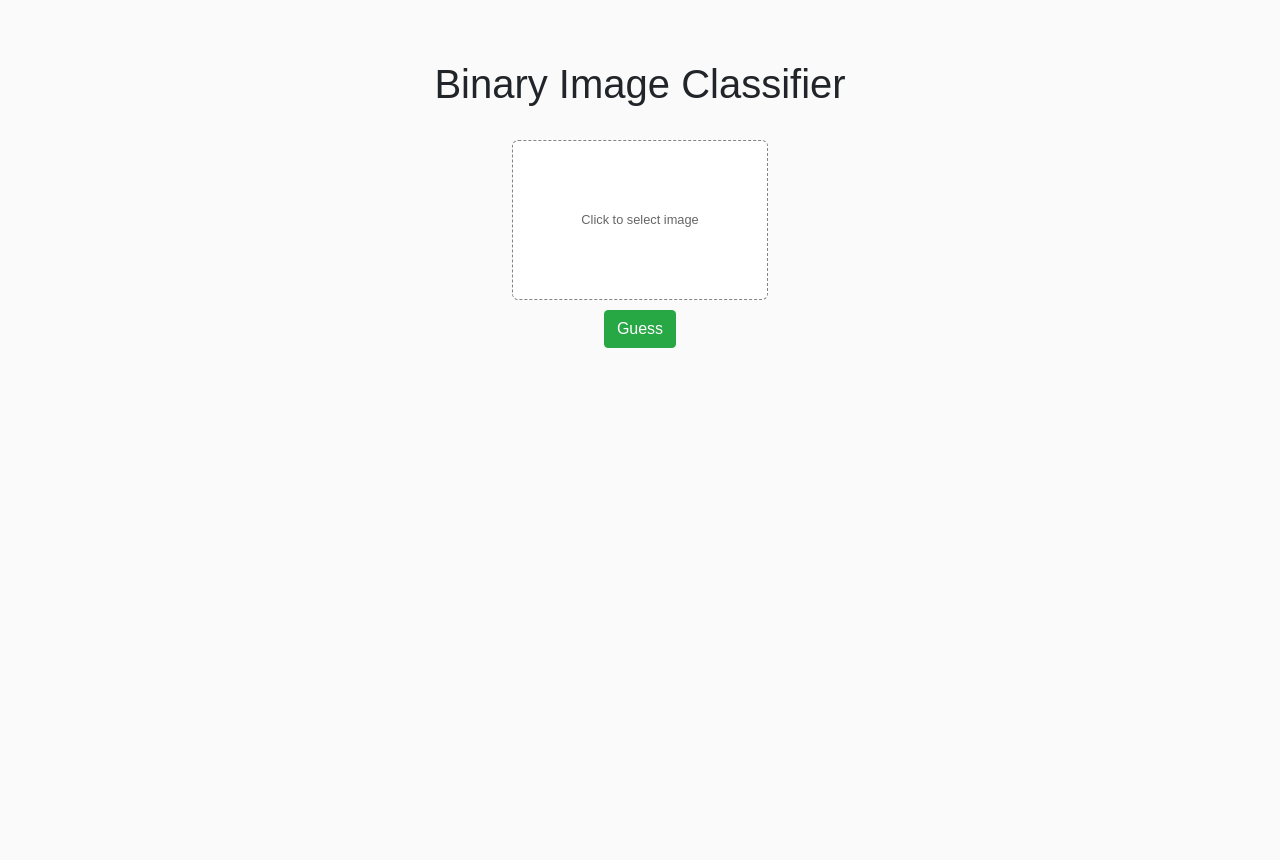
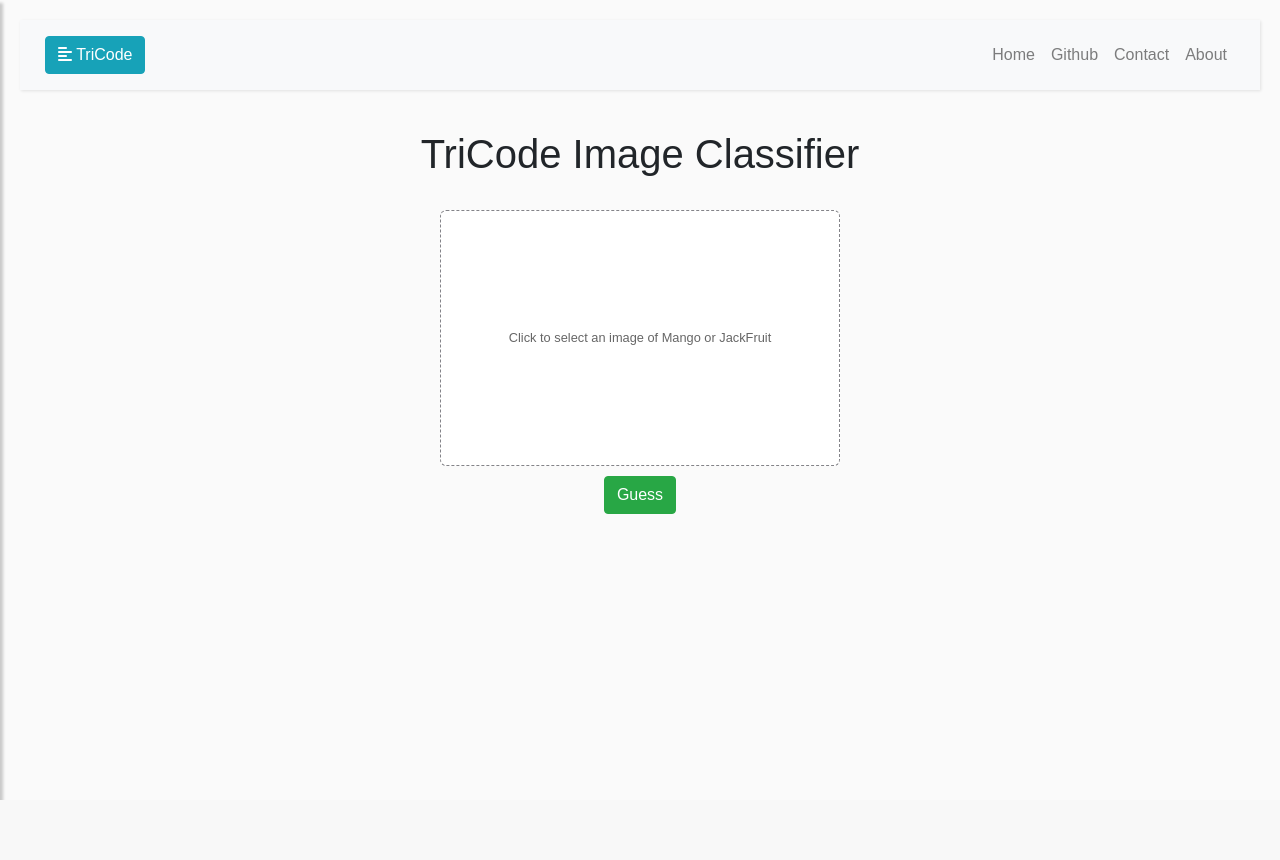
Before and after one commit to Ajmalva/Binary-Image-Classifier, a Flask app: page / in a window 1280 px wide. After the commit the page ends 800 px from the top, so only its background shows below. Run offline with Flask 2, Linux system fonts and the light colour scheme; some libraries are stand-ins or nearby versions.

Commit message:
changed html

```diff
--- a/static/css/style.css
+++ b/static/css/style.css
@@ -283,8 +283,9 @@ a.article:hover {
     font-size: 0.8rem;
     color: #666666;
     cursor: pointer;
-    width: 16rem;
-    height: 10rem;
+    width:100%;
+    max-width:400px;
+    height: 16rem;
     background: #fff;
     border: 0.1rem dashed #838388;
     border-radius: 0.4rem;
@@ -308,8 +309,8 @@ a.article:hover {
   }
 
   .upload-box #image-preview {
-    max-width: 14rem;
-    max-height: 8rem;
+    max-width: 20rem;
+    max-height: 20rem;
     box-shadow: 0 4px 4px 0 rgba(0, 0, 0, 0.2), 0 6px 10px 0 rgba(0, 0, 0, 0.19);
   }
 
--- a/templates/index.html
+++ b/templates/index.html
@@ -8,7 +8,7 @@
     <meta name="description" content="Free Artist Tools by cecilieo.com">
     <meta name="author" content="Shinichi Okada">
 
-    <title>Binary Image Classifier</title>
+    <title>Tricode Image Classifier</title>
     <link rel="icon" href="static/images/fav.ico" sizes="32x32" />
 
     <!-- Bootstrap CSS CDN -->
@@ -62,15 +62,92 @@
 <body>
     <div class="wrapper">
         <!-- Sidebar  -->
+<nav id="sidebar">
+    <div id="dismiss">
+        <i class="fas fa-arrow-left"></i>
+    </div>
 
+    <div class="sidebar-header">
+        <h3>Tricode Image Classifier</h3>
+    </div>
+
+    <ul class="list-unstyled components">
+        <li class="active">
+            <li>
+                <a href="/">Home</a>
+            </li>
+        </li>
+        <li>
+            <a href="#pageSubmenu" data-toggle="collapse" aria-expanded="false">Pages</a>
+            <ul class="collapse list-unstyled" id="pageSubmenu">
+                <li>
+                    <a href="https://github.com/Ajmalva/TriCode-Fruits-image-classifier">Github</a>
+                </li>
+                <li>
+                    <a href="https://www.linkedin.com/company/tinkerhub/?originalSubdomain=in">TinkerHub</a>
+                </li>
+            </ul>
+        </li>
+        <li class="active">
+            <a href="#homeSubmenu" data-toggle="collapse" aria-expanded="false">Contact</a>
+            <ul class="collapse list-unstyled" id="homeSubmenu">
+                <li>
+                    <a href="https://github.com/Ajmalva">Ajmal VA</a>
+                </li>
+                <li>
+                    <a href="https://github.com/A-L-V-I-N">Alvin Antony</a>
+                </li>
+                <li>
+                    <a href="https://github.com/smile-10">Ancy Paul</a>
+                </li>
+            </ul>
+        </li>
+        <li>
+            <a href="/about">About</a>
+        </li>
+    </ul>
+</nav>
+        <!-- Page Content  -->
+        <div id="content">
+            <nav class="navbar navbar-expand-lg navbar-light bg-light">
+                <div class="container-fluid">
+
+                    <button type="button" id="sidebarCollapse" class="btn btn-info">
+                        <i class="fas fa-align-left"></i>
+                        <span>TriCode</span>
+                    </button>
+                    <button class="btn btn-dark d-inline-block d-lg-none ml-auto" type="button" data-toggle="collapse"
+                        data-target="#navbarSupportedContent" aria-controls="navbarSupportedContent" aria-expanded="false"
+                        aria-label="Toggle navigation">
+                        <i class="fas fa-align-justify"></i>
+                    </button>
+
+                    <div class="collapse navbar-collapse" id="navbarSupportedContent">
+                        <ul class="nav navbar-nav ml-auto">
+                            <li class="nav-item {{'active' if active_page == 'unsplash' }}">
+                                <a class="nav-link" href="/">Home</a>
+                            </li>
+                            <li class="nav-item {{'active' if active_page == 'twoforms' }}">
+                                <a class="nav-link" href="https://github.com/Ajmalva/TriCode-Fruits-image-classifier">Github</a>
+                            </li>
+                            <li class="nav-item {{'active' if active_page == 'accordion' }}">
+                                <a class="nav-link" href="https://github.com/Ajmalva">Contact</a>
+                            </li>
+                            <li class="nav-item {{'active' if active_page == 'upload' }}">
+                                <a class="nav-link" href="/about">About</a>
+                            </li>
+                        </ul>
+                    </div>
+                </div>
+            </nav>
             <div class="content-wrapper">
-                <h1 style="text-align: center;margin-top: 60px;"> Binary Image Classifier</h1>
+                <h1 style="text-align: center;"> TriCode Image Classifier</h1>
                 <br>
             <form class="form-horizontal" action="/submit" method="post" enctype="multipart/form-data">
             <div class="panel">
                 <input id="file-upload" class="hidden" type="file" accept="image/x-png,image/gif,image/jpeg" placeholder="Hours Studied"  name="my_image" />
                 <label for="file-upload" id="file-drag" class="upload-box">
-                  <div id="upload-caption">Click to select image</div>
+                  <div id="upload-caption" style="text-align: center;">Click to select an image of Mango or JackFruit</div>
                   <img id="image-preview" class="hidden" />
                 </label>
               </div>
@@ -86,9 +163,8 @@
 
             <img class="center" src="{{img_path}}" >
             <br>
-            <h2 style="text-align: center;" font-family=" 'Courier New', monospace;"> Probably it is a  {{prediction}}</h2>
-
-              {% endif %}
+            <h2 style="text-align: center;" font-family=" 'Courier New', monospace;"> I think its a : <i> {{prediction}} </i></h2>
+			  {% endif %}
         </div>
         </div>
     </div>
```
